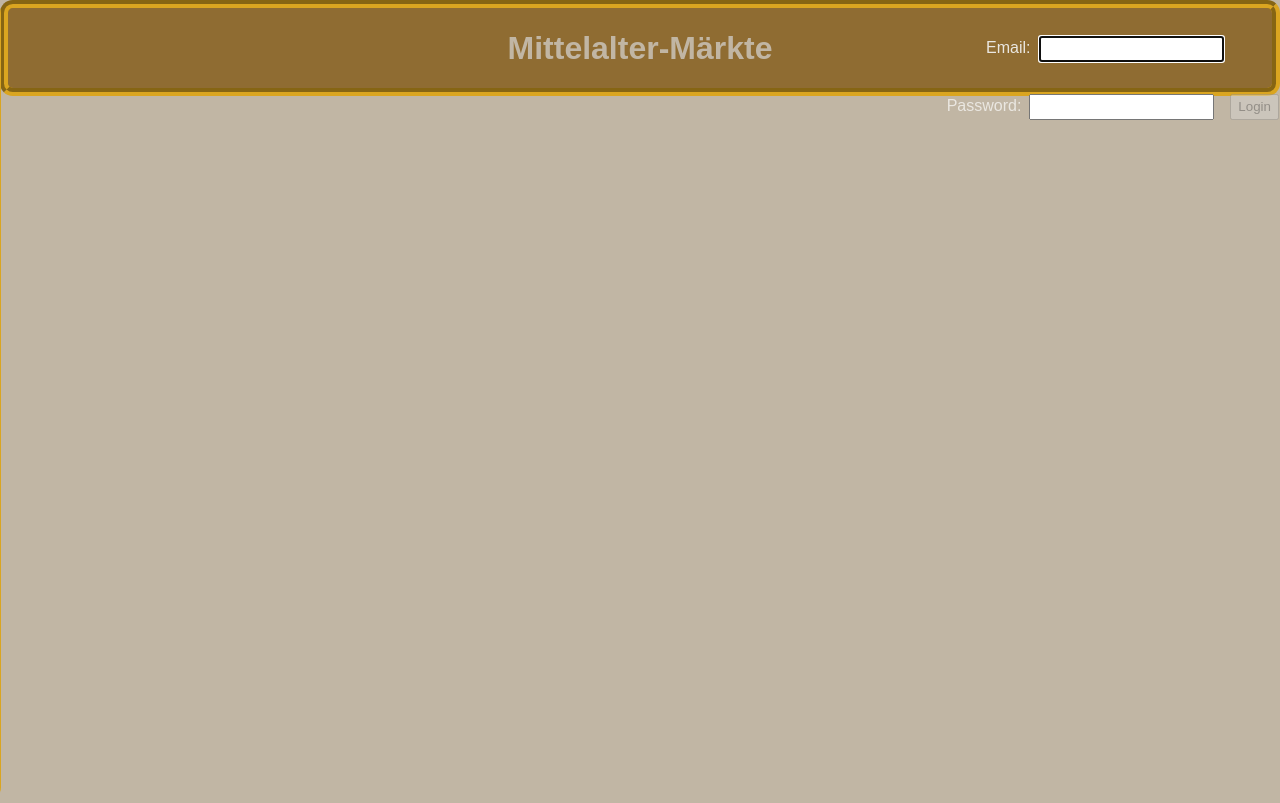
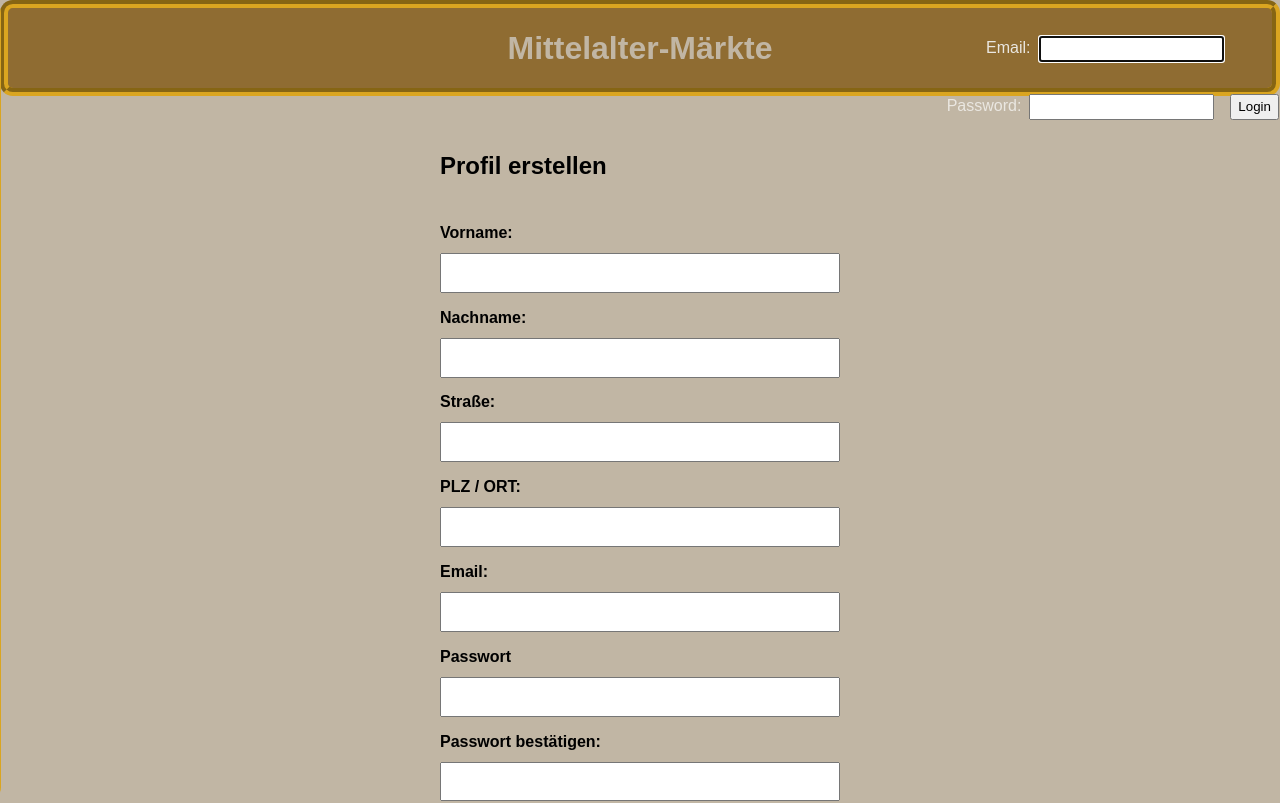
Before and after one commit to OliverNeuhaeusler/capstone-project, a React (Create React App) app in the folder client/: page /createProfile in a window 1280 px wide. Shown: the top 803 px of the page. Built offline with nearby package versions, Linux system fonts and the light colour scheme; no server answers.

Commit message:
some small changes

```diff
--- a/client/src/App.js
+++ b/client/src/App.js
@@ -1,11 +1,11 @@
-import { useEffect, useState } from 'react';
+import { useHistory, useEffect, useState } from 'react';
 import { Switch, Route } from 'react-router-dom';
 import Bookmarked from './components/Bookmark.js';
 import BurgerMenu from './components/BurgerMenu.js';
 import Headers from './components/Header.js';
 import Home from './pages/Home.js';
 import MarketForm from './pages/MarktForm.js';
-import Profil from './pages/CreateProfile.js';
+import CreateProfile from './pages/CreateProfile.js';
 import Searchbar from './components/Searchbar.js';
 import { saveToLocalStorage, loadFromLocalStorage } from './lib/localStorage';
 
@@ -17,10 +17,12 @@ function App() {
   );
   const [filteredMarkets, setFilteredMarkets] = useState([]);
 
+  console.log(1, profiles);
+
   useEffect(() => {
     fetch('http://localhost:4000/profile')
       .then((result) => result.json())
-      .then((profileFromApi) => setMarkets(profileFromApi))
+      .then((profileFromApi) => setProfiles(profileFromApi))
       .catch((error) => console.error(error));
   }, []);
 
@@ -50,6 +52,7 @@ function App() {
     })
       .then((result) => result.json())
       .then((profile) => setProfiles([...profiles, profile]))
+      .then()
       .catch((error) => console.error(error));
   }
 
@@ -177,9 +180,10 @@ function App() {
           <Route path="/createmarket">
             <MarketForm onAddMarket={addMarket} />
           </Route>
-          <Route path="/profile">
-            <Profil onAddProfile={addProfile} />
+          <Route path="/createProfile">
+            <CreateProfile onAddProfile={addProfile} />
           </Route>
+          <Route path="/profile"></Route>
           <Route path="/contact">Kontakt</Route>
           <Route path="/impressum">Impressum</Route>
         </Switch>
--- a/client/src/components/Login.js
+++ b/client/src/components/Login.js
@@ -4,10 +4,6 @@ import styled from 'styled-components/macro';
 export default function Login() {
   const [email, setEmail] = useState('');
   const [password, setPassword] = useState('');
-
-  function validateForm() {
-    return email.length > 0 && password.length > 0;
-  }
 
   function handleSubmit(event) {
     event.preventDefault();
@@ -35,7 +31,7 @@ export default function Login() {
             onChange={(e) => setPassword(e.target.value)}
           />
         </article>
-        <button type="submit" disabled={!validateForm()}>
+        <button type="submit" onClick={handleSubmit}>
           Login
         </button>
       </LoginForm>
--- a/client/src/pages/CreateProfile.js
+++ b/client/src/pages/CreateProfile.js
@@ -2,7 +2,7 @@ import { useState } from 'react';
 import styled from 'styled-components/macro';
 import { validateProfile } from '../lib/validation.js';
 
-export default function Profile({ onAddProfile }) {
+export default function CreateProfile({ onAddProfile }) {
   const initialProfileState = {
     firstName: '',
     secondName: '',
```
Also changed, not shown: 1 other file (tests, documents, lock files or other folders).
